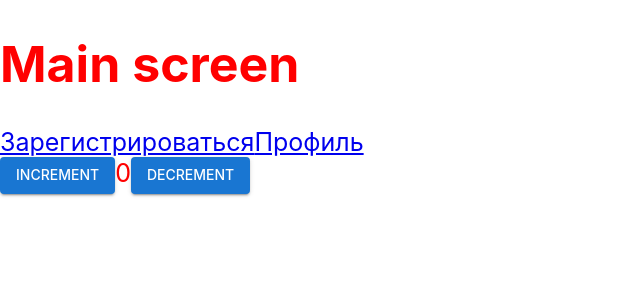
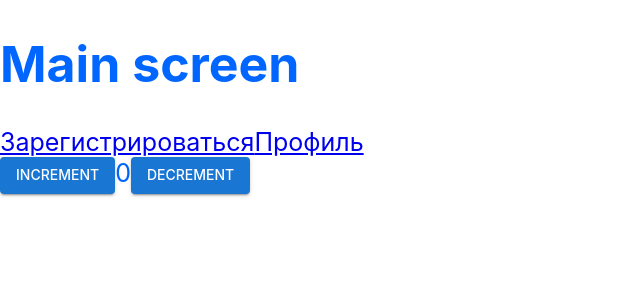
Before and after one commit to ko1p/auto-tinder, a React (Create React App) app: page / in a window 1280 px wide. Shown: the top 300 px of the page, without its empty margins (0-640 px from the left). Built offline with nearby package versions, Linux system fonts and the light colour scheme.

Commit message:
test auto deploy 	modified:   src/App.scss

```diff
--- a/src/App.scss
+++ b/src/App.scss
@@ -14,5 +14,5 @@ code {
 
 .app {
   font-size: 25px;
-  color: red;
+  color: rgb(0, 102, 255);
 }
```
